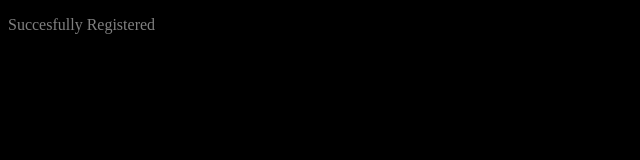
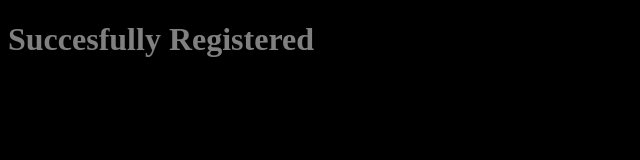
Before and after one commit to JohnVarghese2021/web_tech_exp2, a plain HTML site: page last.html in a window 1280 px wide. Shown: the whole page, without its empty margins (0-640 px from the left). Drawn offline with Linux system fonts and the light colour scheme.

Commit message:
Update last.html

```diff
--- a/last.html
+++ b/last.html
@@ -6,6 +6,6 @@
         <meta name="viewport" content="width=device-width, initial-scale=1.0">
     </head>
     <body style="color: grey" bgcolor="black" text="grey">
-	<p>Succesfully Registered</p>
+	<h1>Succesfully Registered</h1>
     </body>
 </html>
```
